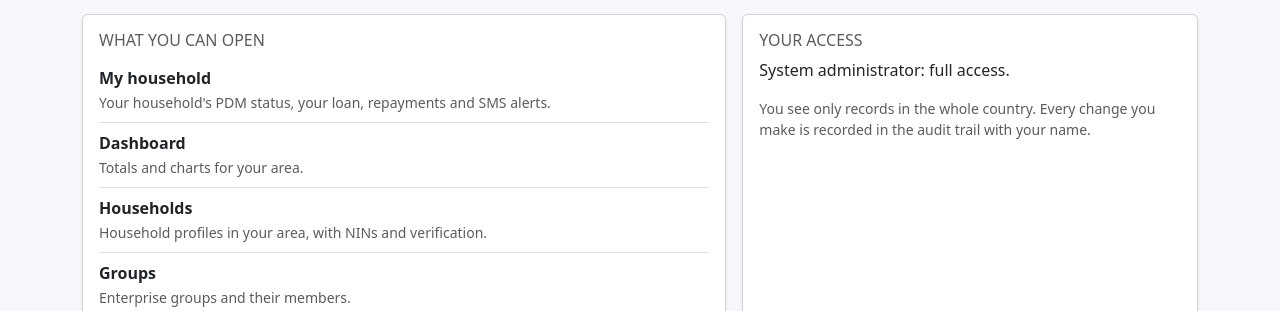
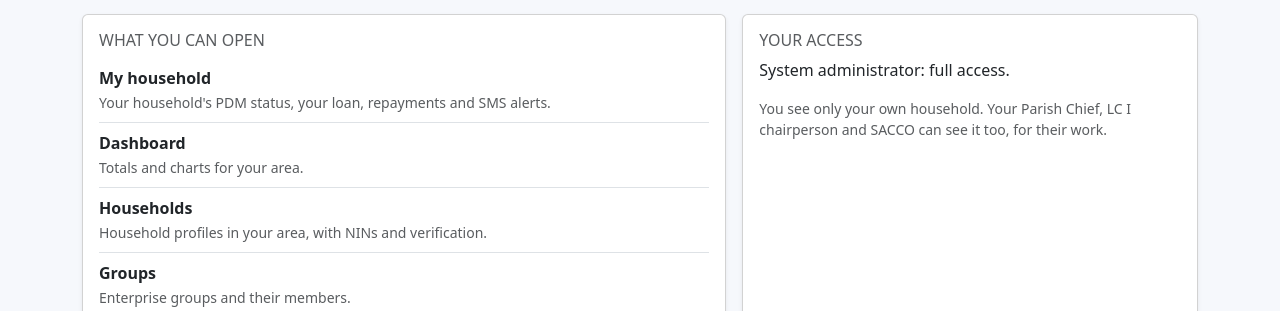
Before and after one commit to balirwaalvin/pdm-tracking-system, a Django app: page / in a window 1280 px wide. Shown: the part 307-618 px from the top of the page. Run offline with Django 5.2, Linux system fonts and the light colour scheme; the visitor is signed in with stand-in values (Sample User, id 1); data that the repository does not hold is empty.

Commit message:
Tidy the access panel wording for households and officials
Co-Authored-By: Claude Opus 5.5 <noreply@anthropic.com>
Claude-Session: https://claude.ai/code/session_018J6WgZM9j3qcdPcUXTwiVD

```diff
--- a/dashboards/templates/dashboards/home.html
+++ b/dashboards/templates/dashboards/home.html
@@ -103,7 +103,8 @@
     <div class="card shadow-sm h-100"><div class="card-body">
       <h2 class="h6 text-uppercase text-muted">Your access</h2>
       <p>{{ role_summary }}</p>
-      <p class="small text-muted">You see only records in {% if area_path %}{{ area_path.0.name }}{% if area_path.0.level != "village" %} and the areas inside it{% endif %}{% else %}the whole country{% endif %}. Every change you make is recorded in the audit trail with your name.</p>
+      {% if access.my_household %}<p class="small text-muted">You see only your own household. Your Parish Chief, LC I chairperson and SACCO can see it too, for their work.</p>{% else %}
+      <p class="small text-muted">You see only records in {% if area_path %}{{ area_path.0.name }}{% if area_path.0.level != "village" %} and the areas inside it{% endif %}{% else %}the whole country{% endif %}. Every change you make is recorded in the audit trail with your name.</p>{% endif %}
       {% if denied %}
       <h3 class="h6 mt-3">Not part of your role</h3>
       <ul class="small text-muted mb-0">{% for page in denied %}<li>{{ page.label }}</li>{% endfor %}</ul>
--- a/dashboards/views.py
+++ b/dashboards/views.py
@@ -37,7 +37,8 @@ class HomeView(TemplateView):
             tasks=workspace.tasks_for(user),
             pages=pages,
             actions=access.actions_for(user),
-            denied=[feature for feature in access.PAGES if feature not in pages],
+            # "My household" is a household's own page, not something officials lack.
+            denied=[f for f in access.PAGES if f not in pages and f.key != "my_household"],
         )
         if access.allows(user, "my_household"):
             context["household"] = getattr(user, "household_record", None)
```
